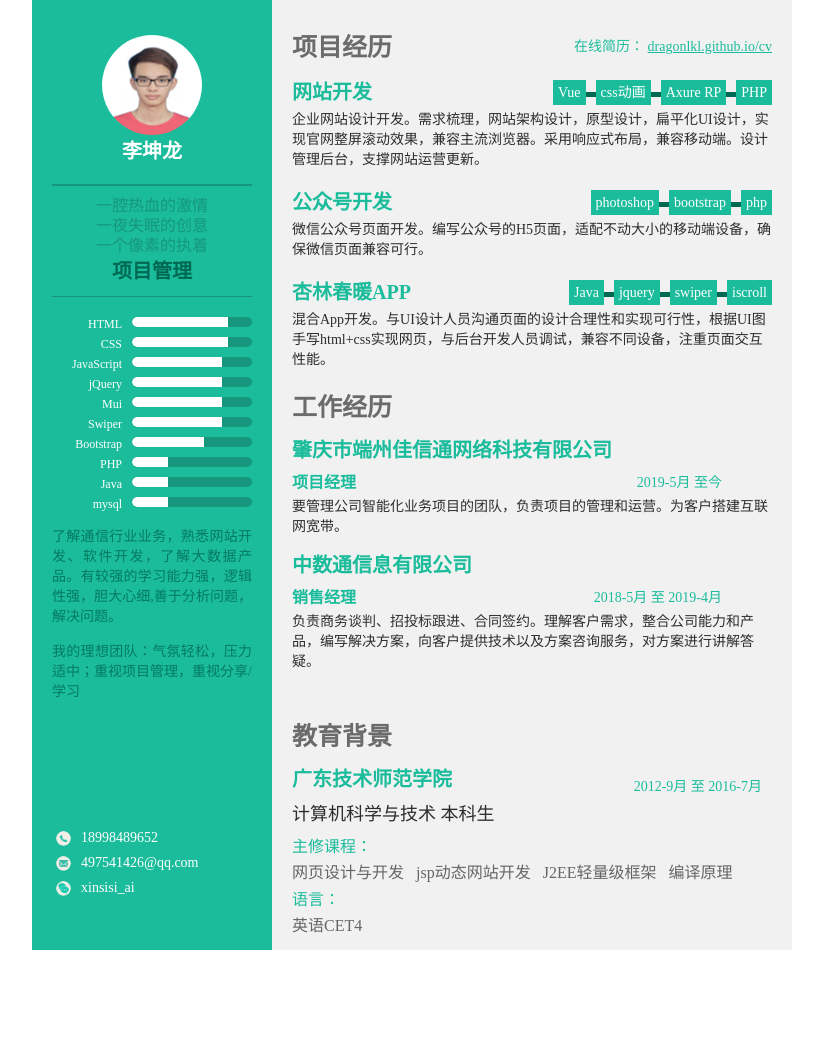
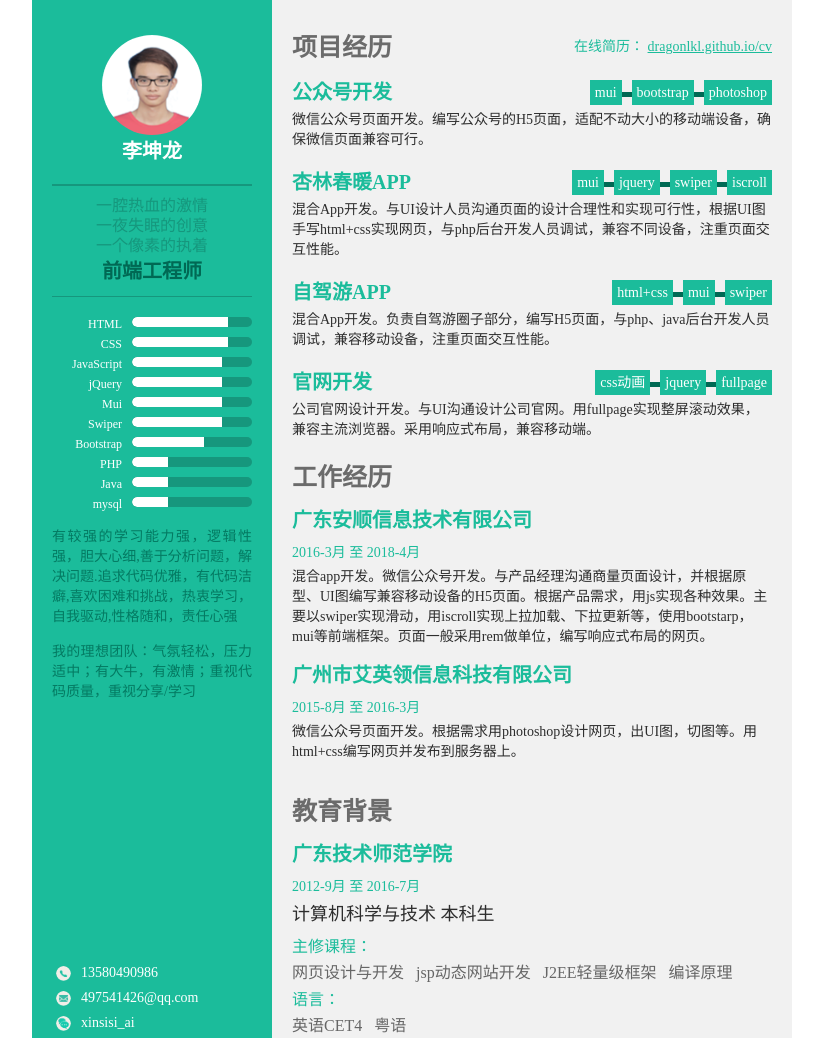
Before and after one commit to dragonlkl/cv, a plain HTML site: page cv.html in a window 1280 px wide. Shown: the top 1038 px of the page, without its empty margins (208-1031 px from the left). Before the commit the page ends 950 px from the top, so only its background shows below. Drawn offline with Linux system fonts and the light colour scheme.

Commit message:
Revert "cv"

```diff
--- a/css/lkl-style.css
+++ b/css/lkl-style.css
@@ -1,7 +1,7 @@
 /*========CV=========*/
 .container{width: 800px;overflow: hidden;margin: 0 auto;/*margin-top: 50px;margin-bottom: 50px;*/}
-.cv_left{background: #1bbc9b;width: 30%;padding: 20px;overflow: hidden;height: 950px;}
-.cv_right{background: #f1f1f1;width: 65%;padding: 20px;overflow: hidden;height: 950px;}
+.cv_left{background: #1bbc9b;width: 30%;padding: 20px;overflow: hidden;height: 1050px;}
+.cv_right{background: #f1f1f1;width: 65%;padding: 20px;overflow: hidden;height: 1050px;}
 
 .cv_left .photo{width: 100%;margin-top: 15px;}
 .cv_left figure{display: block;margin:0 auto;text-align: center;}
@@ -25,7 +25,7 @@
 .cv_left .my_skill .skill_list .w30{width: 30%;}
 .cv_left .my_text{width: 100%;margin-top: 15px;color: #047a62;font-size: 14px;line-height: 20px;text-align: justify;}
 
-.cv_left .contect{position: absolute;bottom: 50px;left: 0;width: 100%;}
+.cv_left .contect{position: absolute;bottom: 15px;left: 0;width: 100%;}
 .cv_left .contect .contect_list{list-style: none;overflow: hidden;}
 .cv_left .contect .contect_list li{overflow: hidden;line-height: 25px;height: 25px;padding-left: 10%;}
 .cv_left .contect .contect_list li .icon{width: 15px;height: 15px;border-radius: 50%;vertical-align: middle;margin-top: -1px;margin-right: 10px;}
@@ -47,8 +47,7 @@
 .cv_right .project .pro_content{line-height: 20px;margin-top: 5px;color: #2d2d2d}
 .cv_right .project .pro_foot{line-height: 20px;color: #999;}
 .cv_right .experience .school_name{font-size: 20px;color: #1bbc9b;font-weight: bold;line-height: 40px;height: 40px;margin-top: 10px;}
-.cv_right .experience .school_time{font-size: 14px;color: #1bbc9b;line-height: 25px;float: right;margin-top: -25px;margin-right: 50px;}
-.cv_right .experience .school_position{font-size: 16px;color: #1bbc9b;line-height: 25px;font-weight: bold;}
+.cv_right .experience .school_time{font-size: 14px;color: #1bbc9b;line-height: 25px;}
 .cv_right .experience .major{font-size: 18px;color: #2d2d2d;line-height: 30px;}
 .cv_right .experience .school_content{color: #666;line-height: 18px;font-size: 16px;}
 .cv_right .experience .school_content .txt_green{color: #1bbc9b;line-height: 35px}
--- a/cv.html
+++ b/cv.html
@@ -21,7 +21,7 @@
 			<p>一腔热血的激情</p>
 			<p>一夜失眠的创意</p>
 			<p>一个像素的执着</p>
-			<h1>项目管理</h1>
+			<h1>前端工程师</h1>
 		</div>
 
 		<div class="my_skill">
@@ -70,18 +70,18 @@
 		</div>
 
 		<div class="my_text">
-			<p>了解通信行业业务，熟悉网站开发、软件开发，了解大数据产品。有较强的学习能力强，逻辑性强，胆大心细,善于分析问题，解决问题。</p>
+			<p>有较强的学习能力强，逻辑性强，胆大心细,善于分析问题，解决问题.追求代码优雅，有代码洁癖,喜欢困难和挑战，热衷学习，自我驱动,性格随和，责任心强</p>
 
 		</div>
 		<div class="my_text">
-			<p>我的理想团队：气氛轻松，压力适中；重视项目管理，重视分享/学习</p>
+			<p>我的理想团队：气氛轻松，压力适中；有大牛，有激情；重视代码质量，重视分享/学习</p>
 		</div>
 
 
 		<div class="contect">
 			<ul class="contect_list">
 				<li>
-					<img class="icon" src="images/icon_2.png"><span class="text">18998489652</span>
+					<img class="icon" src="images/icon_2.png"><span class="text">13580490986</span>
 				</li>
 				<li>
 					<img class="icon" src="images/icon_1.png"><span class="text">497541426@qq.com</span>
@@ -101,25 +101,12 @@
 				<span class="fr href">在线简历： <a href="https://dragonlkl.github.io/cv/cv.html">dragonlkl.github.io/cv</a></span>
 
 			</div>
-			<div class="project">
-				<div class="pro_title">
-					<span class="pro_txt">网站开发</span>
-					<div class="pro_skill fr">
-						<span class="point">Vue</span><span class="and"></span><span class="point">css动画</span><span class="and"></span><span class="point">Axure RP</span><span class="and"></span><span class="point">PHP</span>
-
-					</div>
-				</div>
-				<div class="pro_content">
-					<p>企业网站设计开发。需求梳理，网站架构设计，原型设计，扁平化UI设计，实现官网整屏滚动效果，兼容主流浏览器。采用响应式布局，兼容移动端。设计管理后台，支撑网站运营更新。</p>
-				</div>
-
-			</div>
 
 			<div class="project">
 				<div class="pro_title">
 					<span class="pro_txt">公众号开发</span>
 					<div class="pro_skill fr">
-						<span class="point">photoshop</span><span class="and"></span><span class="point">bootstrap</span><span class="and"></span><span class="point">php</span>
+						<span class="point">mui</span><span class="and"></span><span class="point">bootstrap</span><span class="and"></span><span class="point">photoshop</span>
 					</div>
 				</div>
 				<div class="pro_content">
@@ -131,15 +118,41 @@
 				<div class="pro_title">
 					<span class="pro_txt">杏林春暖APP</span>
 					<div class="pro_skill fr">
-						<span class="point">Java</span><span class="and"></span><span class="point">jquery</span><span class="and"></span><span class="point">swiper</span><span class="and"></span><span class="point">iscroll</span>
+						<span class="point">mui</span><span class="and"></span><span class="point">jquery</span><span class="and"></span><span class="point">swiper</span><span class="and"></span><span class="point">iscroll</span>
 					</div>
 				</div>
 				<div class="pro_content">
-					<p>混合App开发。与UI设计人员沟通页面的设计合理性和实现可行性，根据UI图手写html+css实现网页，与后台开发人员调试，兼容不同设备，注重页面交互性能。</p>
+					<p>混合App开发。与UI设计人员沟通页面的设计合理性和实现可行性，根据UI图手写html+css实现网页，与php后台开发人员调试，兼容不同设备，注重页面交互性能。</p>
 				</div>
 
 			</div>
 
+			<div class="project">
+				<div class="pro_title">
+					<span class="pro_txt">自驾游APP</span>
+					<div class="pro_skill fr">
+						<span class="point">html+css</span><span class="and"></span><span class="point">mui</span><span class="and"></span><span class="point">swiper</span>
+
+					</div>
+				</div>
+				<div class="pro_content">
+					<p>混合App开发。负责自驾游圈子部分，编写H5页面，与php、java后台开发人员调试，兼容移动设备，注重页面交互性能。</p>
+				</div>
+
+			</div>
+			<div class="project">
+				<div class="pro_title">
+					<span class="pro_txt">官网开发</span>
+					<div class="pro_skill fr">
+						<span class="point">css动画</span><span class="and"></span><span class="point">jquery</span><span class="and"></span><span class="point">fullpage</span>
+
+					</div>
+				</div>
+				<div class="pro_content">
+					<p>公司官网设计开发。与UI沟通设计公司官网。用fullpage实现整屏滚动效果，兼容主流浏览器。采用响应式布局，兼容移动端。</p>
+				</div>
+
+			</div>
 
 		</div>
 		<div class="experience company">
@@ -147,17 +160,15 @@
 				<span class="txt_title">工作经历</span>
 			</div>
 			<div class="school">
-				<div class="school_name">肇庆市端州佳信通网络科技有限公司</div>
-				<div class="school_position">项目经理</div>
-				<div class="school_time">2019-5月 至今</div>
-				<div class="">要管理公司智能化业务项目的团队，负责项目的管理和运营。为客户搭建互联网宽带。</div>
+				<div class="school_name">广东安顺信息技术有限公司</div>
+				<div class="school_time">2016-3月 至 2018-4月</div>
+				<div class="">混合app开发。微信公众号开发。与产品经理沟通商量页面设计，并根据原型、UI图编写兼容移动设备的H5页面。根据产品需求，用js实现各种效果。主要以swiper实现滑动，用iscroll实现上拉加载、下拉更新等，使用bootstarp，mui等前端框架。页面一般采用rem做单位，编写响应式布局的网页。</div>
 
 			</div>
 			<div class="school">
-				<div class="school_name">中数通信息有限公司</div>
-				<div class="school_position">销售经理</div>
-				<div class="school_time">2018-5月 至 2019-4月</div>
-				<div class="">负责商务谈判、招投标跟进、合同签约。理解客户需求，整合公司能力和产品，编写解决方案，向客户提供技术以及方案咨询服务，对方案进行讲解答疑。</div>
+				<div class="school_name">广州市艾英领信息科技有限公司</div>
+				<div class="school_time">2015-8月 至 2016-3月</div>
+				<div class="">微信公众号页面开发。根据需求用photoshop设计网页，出UI图，切图等。用html+css编写网页并发布到服务器上。</div>
 			</div>
 		</div>
 		<div class="experience teach">
@@ -178,6 +189,7 @@
 				<div class="school_content">
 					<p class="txt_green">语言：</p>
 					<span>英语CET4&nbsp;&nbsp;</span>
+					<span>粤语</span>
 				</div>
 			</div>
 		</div>
```
Also changed, not shown: index.html (+14 -14 lines).
